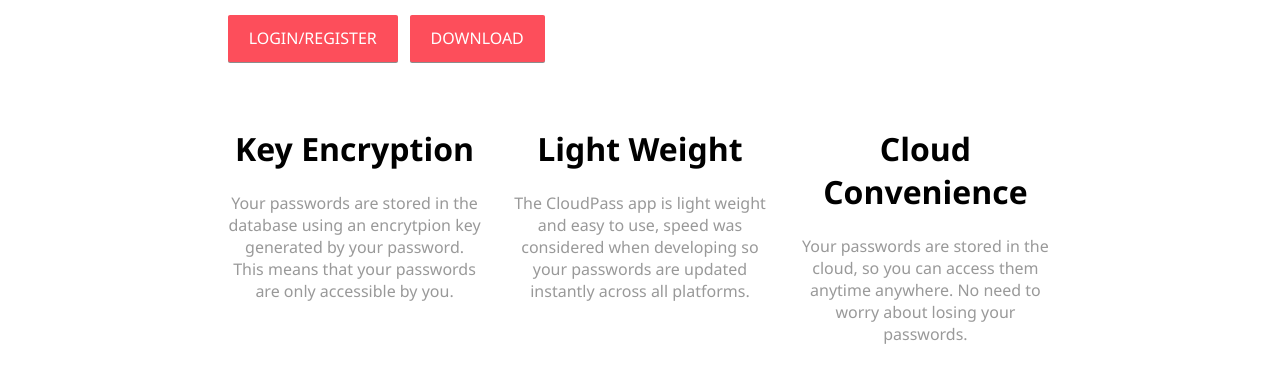
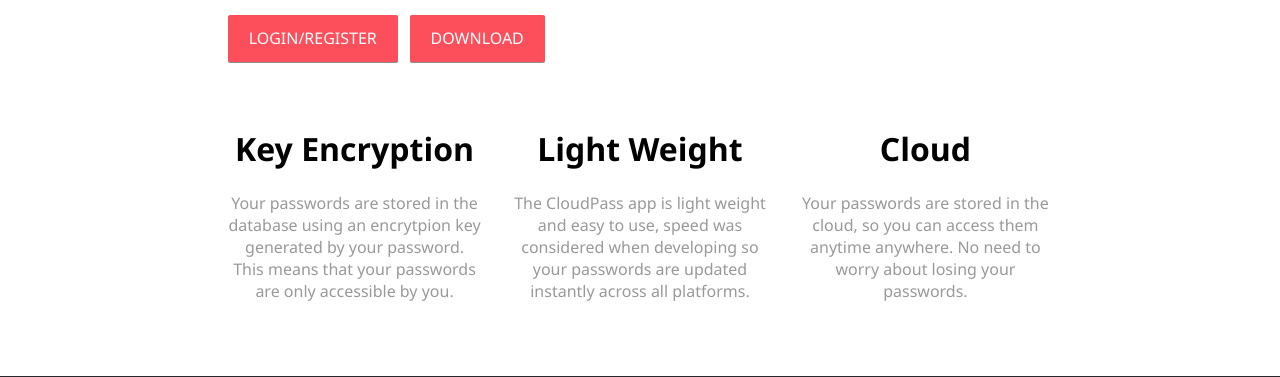
Before and after one commit to brandongillett/CloudPass, a Flask app: page / in a window 1280 px wide. Shown: the part 344-721 px from the top of the page. Run offline with Flask 3, Linux system fonts and the light colour scheme; some libraries are stand-ins or nearby versions.

Commit message:
Update index.html

```diff
--- a/frontend/website/templates/index.html
+++ b/frontend/website/templates/index.html
@@ -51,7 +51,7 @@
         </div>
         <div>
             <p class="text-md">
-                <h1>Cloud Convenience</h1>
+                <h1>Cloud</h1>
             </p>
             <p class="text-dark">
                 Your passwords are stored in the cloud, so you can access them anytime anywhere. No need to worry about losing your passwords.
```
